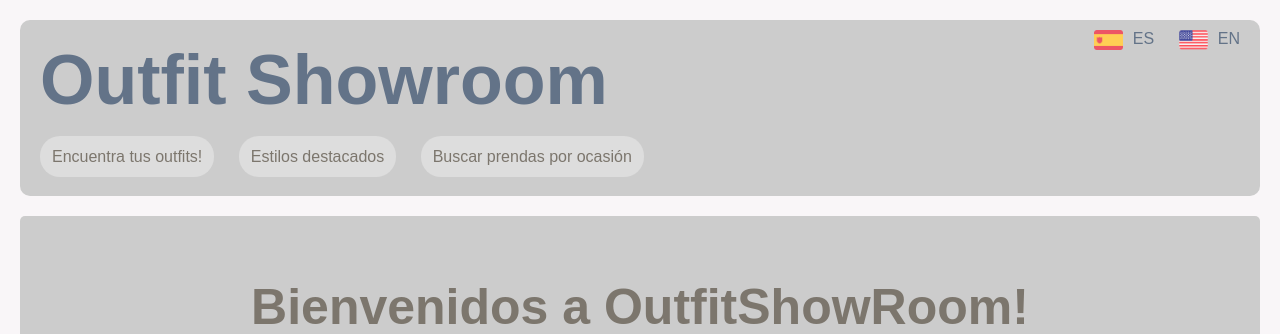
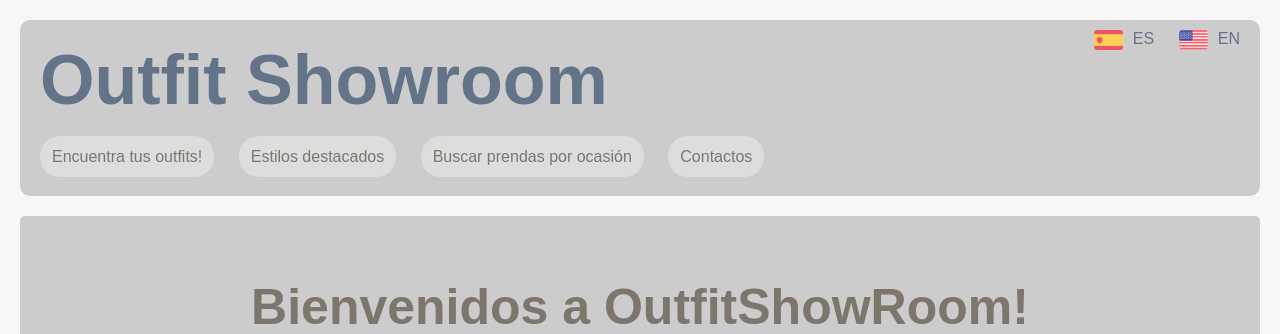
Before and after one commit to INIGO-7/IWebOutfitShowroom, a Django app: page / in a window 1280 px wide. Shown: the top 334 px of the page. Run offline with Django 4.2, Linux system fonts and the light colour scheme; data comes from the database, SQL or seed files in the repository; both versions use the stored data as it was after the commit.

Commit message:
New contact SPA in progress

```diff
--- a/OutfitShowroom/appOutfitShowroom/admin.py
+++ b/OutfitShowroom/appOutfitShowroom/admin.py
@@ -1,6 +1,7 @@
 from django.contrib import admin
-from .models import Estilo, Ocasion, Outfit
+from .models import Estilo, Ocasion, Outfit, Contacto
 
 admin.site.register(Estilo)
 admin.site.register(Ocasion)
 admin.site.register(Outfit)
+admin.site.register(Contacto)
--- a/OutfitShowroom/appOutfitShowroom/models.py
+++ b/OutfitShowroom/appOutfitShowroom/models.py
@@ -44,3 +44,14 @@
     precio = models.IntegerField(default=0)
     imagen = models.ImageField(upload_to='static/img',blank=True,null=True,verbose_name='Image')
     fecha = models.DateTimeField(auto_now_add=True)
+
+class Contacto(models.Model):
+
+    def __str__(self):
+        return f'{self.nombre} {self.apellido} - {self.telefono}'
+
+    nombre = models.CharField(max_length=50)
+    apellido = models.CharField(max_length=50)
+    fecha_nacimiento = models.DateField()
+    email = models.CharField(max_length=50)
+    telefono = models.IntegerField()
--- a/OutfitShowroom/appOutfitShowroom/templates/base.html
+++ b/OutfitShowroom/appOutfitShowroom/templates/base.html
@@ -22,6 +22,9 @@
                     </li>
                     <li>
                         <a href="{% url 'ocasiones' %}"> {% trans "Buscar prendas por ocasión" %}</a>
+                    </li>
+                    <li>
+                        <a href="{% url 'contactos' %}"> {% trans "Contactos" %}</a>
                     </li>
                 </ul>
             </nav>
--- a/OutfitShowroom/appOutfitShowroom/urls.py
+++ b/OutfitShowroom/appOutfitShowroom/urls.py
@@ -8,6 +8,7 @@
     path('ocasiones', views.ocasiones, name='ocasiones'),
     path('estilos', views.estilos, name='estilos'),
     path('outfits', views.outfits, name='outfits'),
+    path('contactos', views.contactos, name='contactos'),
     path('outfit/<int:outfit_id>', views.detalle_outfit, name='detalle_outfit'),
     path('ocasion/<int:ocasion_id>', views.detalle_ocasion, name='detalle_ocasion'),
     path('estilo/<int:estilo_id>', views.detalle_estilo, name='detalle_estilo')
--- a/OutfitShowroom/appOutfitShowroom/views.py
+++ b/OutfitShowroom/appOutfitShowroom/views.py
@@ -1,5 +1,5 @@
 from django.shortcuts import render, get_object_or_404, get_list_or_404
-from .models import Outfit, Estilo, Ocasion, Outfit
+from .models import Outfit, Estilo, Ocasion, Contacto
 from django.http import HttpResponse, Http404
 from django.db.models import Max
 
@@ -44,6 +44,15 @@
 	}
 	return render(request, 'outfits.html', context)
 
+def contactos(request):
+	contactos = get_list_or_404(Contacto.objects.all())
+
+	context = {
+		'titulo_pagina': 'Contactos',
+		'contactos': contactos
+	}
+	return render(request, 'contactos.html', context)
+
 #devuelve los datos de un outfit, ocasion o estilo
 
 def detalle_estilo(request, estilo_id):
```
Also changed, not shown: OutfitShowroom/appOutfitShowroom/templates/contactos.html (added, +16 -0 lines), OutfitShowroom/appOutfitShowroom/migrations/0005_contacto.py (added), OutfitShowroom/db.sqlite3.
